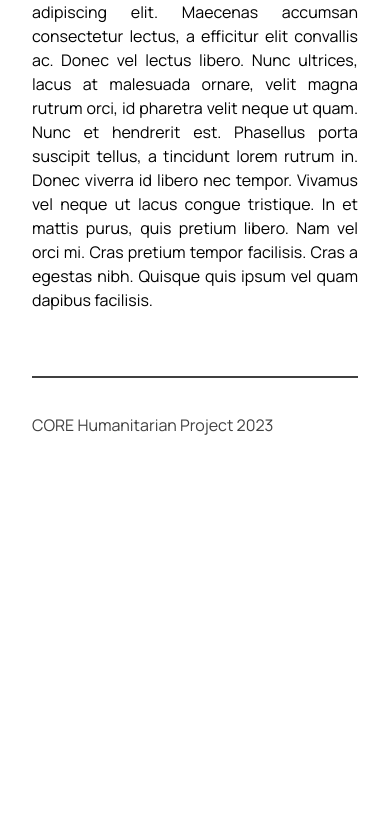
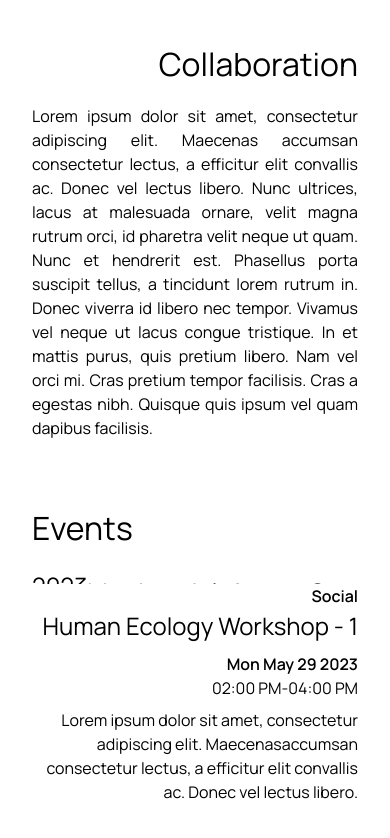
Before and after one commit to haric95/core, a Next.js app: page / in a window 390 px wide. Shown: the part 1120-1958 px from the top of the page. Before the commit the page ends 1592 px from the top, so only its background shows below. Built offline with nearby package versions, Linux system fonts and the light colour scheme.

Commit message:
calendar

```diff
--- a/package.json
+++ b/package.json
@@ -19,6 +19,8 @@
     "postcss": "8.4.23",
     "react": "18.2.0",
     "react-dom": "18.2.0",
+    "react-icons": "^4.8.0",
+    "react-transition-group": "^4.4.5",
     "tailwindcss": "3.3.2",
     "typescript": "5.0.4"
   }
--- a/src/app/arts/page.tsx
+++ b/src/app/arts/page.tsx
@@ -1,7 +1,13 @@
+import { Calendar } from "@/components/Calendar";
+
 export default function Arts() {
   return (
     <main className="-">
       <h3>Arts</h3>
+      <div className="w-full">
+        <h3 className="mb-4">Calendar</h3>
+        <Calendar tagFilter="art" />
+      </div>
     </main>
   );
 }
--- a/src/app/fashion/page.tsx
+++ b/src/app/fashion/page.tsx
@@ -1,7 +1,13 @@
+import { Calendar } from "@/components/Calendar";
+
 export default function Fashion() {
   return (
     <main className="-">
       <h3>Fashion</h3>
+      <div className="w-full">
+        <h3 className="mb-4">Calendar</h3>
+        <Calendar tagFilter="fashion" />
+      </div>
     </main>
   );
 }
--- a/src/app/food/page.tsx
+++ b/src/app/food/page.tsx
@@ -1,7 +1,13 @@
+import { Calendar } from "@/components/Calendar";
+
 export default function Food() {
   return (
     <main className="-">
       <h3>Food</h3>
+      <div className="w-full">
+        <h3 className="mb-4">Calendar</h3>
+        <Calendar tagFilter="food" />
+      </div>
     </main>
   );
 }
--- a/src/app/page.tsx
+++ b/src/app/page.tsx
@@ -1,3 +1,4 @@
+import { Calendar } from "@/components/Calendar";
 import Image from "next/image";
 
 export default function Home() {
@@ -30,7 +31,7 @@ export default function Home() {
           </p>
         </div>
       </div>
-      <div className="w-full flex flex-col items-end ">
+      <div className="w-full flex flex-col items-end mb-16">
         <h3 className="mb-4">Collaboration</h3>
         <div className="flex justify-end text-justify w-full md:w-[75%]">
           <p>
@@ -47,6 +48,10 @@ export default function Home() {
           <br />
         </div>
       </div>
+      <div className="w-full">
+        <h3 className="mb-4">Events</h3>
+        <Calendar />
+      </div>
     </main>
   );
 }
--- a/src/app/social/page.tsx
+++ b/src/app/social/page.tsx
@@ -1,7 +1,13 @@
+import { Calendar } from "@/components/Calendar";
+
 export default function Arts() {
   return (
     <main className="-">
       <h3>Social</h3>
+      <div className="w-full">
+        <h3 className="mb-4">Calendar</h3>
+        <Calendar tagFilter="food" />
+      </div>
     </main>
   );
 }
--- a/src/components/Calendar.tsx
+++ b/src/components/Calendar.tsx
@@ -1,5 +1,210 @@
-import React from "react";
+"use client";
 
-export const Calendar: React.FC = () => {
-  return <div></div>;
+import React, { useMemo, useState } from "react";
+
+type Event = {
+  id: string;
+  title: string;
+  description: string;
+  start: string; // ISO 8601
+  end: string; // ISO 8601
+  tag: "art" | "fashion" | "social" | "food";
 };
+
+const EVENT_TAG_MAP: Record<Event["tag"], string> = {
+  art: "Art",
+  fashion: "Fashion",
+  social: "Social",
+  food: "Food",
+};
+
+const events: Event[] = [
+  {
+    id: "dsadbb",
+    title: "Human Ecology Workshop - 1",
+    description:
+      "Lorem ipsum dolor sit amet, consectetur adipiscing elit. Maecenasaccumsan consectetur lectus, a efficitur elit convallis ac. Donec vel lectus libero.",
+    tag: "social",
+    start: "2023-05-29T14:00:00.000Z",
+    end: "2023-05-29T16:00:00.000Z",
+  },
+  {
+    id: "dsadbba",
+    title: "Human Ecology Workshop - 2",
+    description:
+      "Lorem ipsum dolor sit amet, consectetur adipiscing elit. Maecenasaccumsan consectetur lectus, a efficitur elit convallis ac. Donec vel lectus libero.",
+    tag: "social",
+    start: "2023-05-30T14:00:00.000Z",
+    end: "2023-05-30T16:00:00.000Z",
+  },
+  {
+    id: "dsadabab",
+    title: "Human Ecology Workshop - 3",
+    description:
+      "Lorem ipsum dolor sit amet, consectetur adipiscing elit. Maecenasaccumsan consectetur lectus, a efficitur elit convallis ac. Donec vel lectus libero.",
+    tag: "social",
+    start: "2023-05-31T14:00:00.000Z",
+    end: "2023-05-31T16:00:00.000Z",
+  },
+  {
+    id: "dsadbab",
+    title: "Crafting Workshop - 1",
+    description:
+      "consectetur adipiscing elit. Maecenasaccumsan consectetur lectus, a efficitur elit convallis ac. Donec vel lectus libero.",
+    tag: "social",
+    start: "2023-06-29T14:00:00.000Z",
+    end: "2023-06-29T16:00:00.000Z",
+  },
+];
+
+const MONTHS = [
+  "January",
+  "February",
+  "March",
+  "April",
+  "May",
+  "June",
+  "July",
+  "August",
+  "September",
+  "October",
+  "November",
+  "December",
+];
+
+type CalendarProps = {
+  tagFilter?: Event["tag"];
+};
+
+const monthAndYearToDate = (month: number, year: number) => {
+  return new Date(
+    `${year}-${(month + 1).toString().padStart(2, "0")}-01T00:00:00.000Z`
+  ).getTime();
+};
+
+const getStartOfNextMonth = (date: number) => {
+  const dateObj = new Date(date);
+  const startOfThisMonth = new Date(
+    `${dateObj.getFullYear()}-${(dateObj.getMonth() + 1)
+      .toString()
+      .padStart(2, "0")}-01T00:00:00.000Z`
+  );
+  startOfThisMonth.setMonth(startOfThisMonth.getMonth() + 1);
+  return startOfThisMonth.getTime();
+};
+
+export const Calendar: React.FC<CalendarProps> = ({ tagFilter }) => {
+  const [currentMonth, setCurrentMonth] = useState(() => {
+    const date = new Date();
+    return date.getMonth();
+  });
+
+  const [currentYear, _] = useState(() => {
+    const date = new Date();
+    return date.getFullYear();
+  });
+
+  const [selectedTimeRange, setSelectedTimeRange] = useState<{
+    start: number;
+    end: number;
+  }>(() => {
+    const d = new Date().getTime();
+    return { start: d, end: getStartOfNextMonth(d) };
+  });
+
+  const filteredEvents = useMemo(() => {
+    return (
+      events
+        .filter((event) => {
+          return new Date(event.end).getTime() > new Date().getTime();
+        })
+        // filter to date range
+        .filter((event) => {
+          return (
+            new Date(event.start).getTime() > selectedTimeRange.start &&
+            new Date(event.start).getTime() < selectedTimeRange.end
+          );
+        })
+        // of the current tag
+        .filter((event) => (tagFilter ? event.tag === tagFilter : true))
+        // sort by date
+        .sort(
+          (eventA, eventB) =>
+            new Date(eventA.start).getTime() - new Date(eventB.start).getTime()
+        )
+    );
+  }, [tagFilter, selectedTimeRange]);
+
+  const generateMonthsArray = (startMonth: number) => {
+    const months = [];
+    for (let i = 0; i < 12; i++) {
+      months.push(startMonth + i);
+    }
+    return months;
+  };
+
+  return (
+    <div className="flex flex-col md:flex-row justify-between h-64">
+      <div className="w-full md:w-1/4 flex md:flex-col items-left md:border-r-2 border-black overflow-y-auto">
+        {generateMonthsArray(currentMonth).map((_, index) => {
+          const month = (index + currentMonth) % 12;
+          const year = currentYear + Math.floor((currentMonth + index) / 12);
+          return (
+            <>
+              {(index === 0 || month === 0) && <h4>{year}</h4>}
+              <button
+                key={index}
+                className="h-12"
+                onClick={() => {
+                  setSelectedTimeRange({
+                    start: monthAndYearToDate(month, year),
+                    end: getStartOfNextMonth(monthAndYearToDate(month, year)),
+                  });
+                }}
+              >
+                <h4
+                  className={`${
+                    monthAndYearToDate(month, year) == selectedTimeRange.start
+                      ? "font-bold"
+                      : ""
+                  } ${month === 11 ? "mb-8" : ""}`}
+                >
+                  {MONTHS[(index + currentMonth) % 12]}
+                </h4>
+              </button>
+            </>
+          );
+        })}
+      </div>
+      <div className="w-full md:w-[60%] text-right overflow-x-auto">
+        {filteredEvents.map((event, index) => (
+          <div
+            className={`${index !== filteredEvents.length - 1 ? "mb-8" : ""}`}
+            key={event.id}
+          >
+            <p>
+              <b>{EVENT_TAG_MAP[event.tag]}</b>
+            </p>
+            <h4 className="mb-2">{event.title}</h4>
+            <p>
+              <b>{new Date(event.start).toDateString()} </b>
+            </p>
+            <p className="mb-2">
+              {" "}
+              {new Date(event.start).toLocaleTimeString([], {
+                hour: "2-digit",
+                minute: "2-digit",
+              })}
+              -
+              {new Date(event.end).toLocaleTimeString([], {
+                hour: "2-digit",
+                minute: "2-digit",
+              })}{" "}
+            </p>
+            <p>{event.description}</p>
+          </div>
+        ))}
+      </div>
+    </div>
+  );
+};
--- a/src/components/Footer.tsx
+++ b/src/components/Footer.tsx
@@ -6,7 +6,7 @@ export const Footer: React.FC = () => {
       className="flex mx-8 md:mx-32 h-24 opacity-75 mt-16 border-t-2 items-center"
       style={{ borderColor: "rgba(0, 0, 0, 128)" }}
     >
-      CORE Humanitarian Project 2023
+      CORE Humanitarian Project © 2023
     </footer>
   );
 };
--- /dev/null
+++ b/src/state/globalContext.tsx
@@ -0,0 +1,45 @@
+"use client";
+
+import React, { useEffect, useState } from "react";
+
+export const GlobalContext = React.createContext({
+  isMobile: false,
+  scrollPosition: 0,
+});
+
+const breakpoint = 768;
+
+export const GlobalContextWrapper = ({ children }: React.PropsWithChildren) => {
+  const [isMobile, setIsMobile] = useState(false);
+  const [scrollPosition, setScrollPosition] = useState(0);
+
+  useEffect(() => {
+    window.addEventListener("resize", () => {
+      if (window.innerWidth < breakpoint) {
+        setIsMobile(true);
+      } else if (window.innerWidth >= breakpoint) {
+        setIsMobile(false);
+      }
+    });
+  }, []);
+
+  const handleScroll = () => {
+    const position = window.pageYOffset;
+    setScrollPosition(position);
+  };
+
+  useEffect(() => {
+    window.addEventListener("scroll", handleScroll, { passive: true });
+    handleScroll();
+
+    return () => {
+      window.removeEventListener("scroll", handleScroll);
+    };
+  });
+
+  return (
+    <GlobalContext.Provider value={{ isMobile, scrollPosition }}>
+      {children}
+    </GlobalContext.Provider>
+  );
+};
```
Also changed, not shown: src/app/layout.tsx (+7 -1 lines), src/components/Navigation.tsx (+31 -7 lines), src/components/ScrollTopButton.tsx (added, +21 -0 lines), public/logo-transparent.png (added), 1 other file (tests, documents, lock files or other folders).
